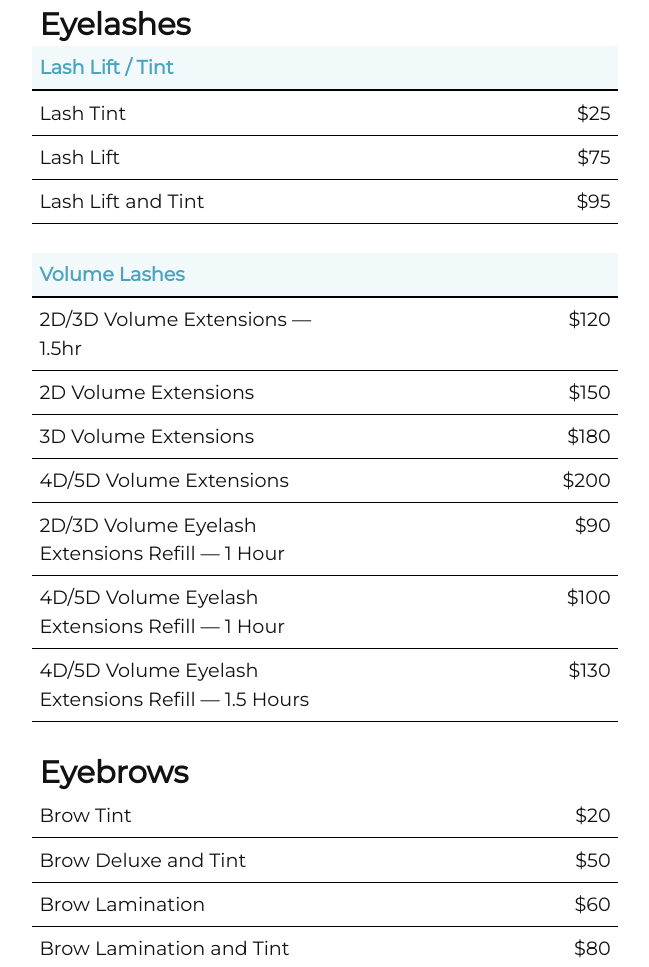
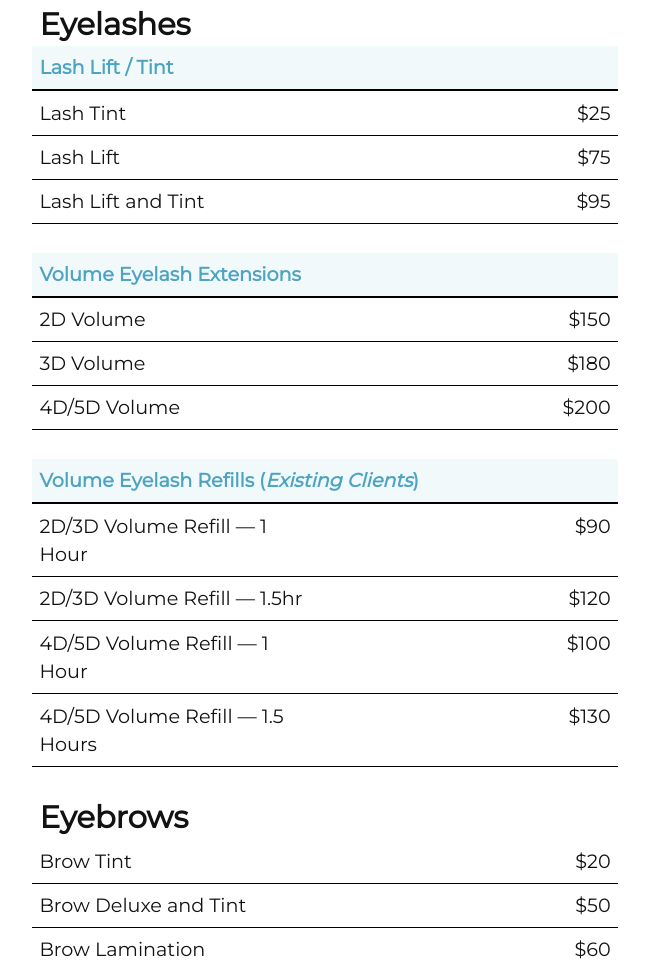
Before and after one commit to cmvolden/llbeauty, a plain HTML site: page services.html in a window 1280 px wide. Shown: the part 408-1375 px from the top of the page, without its empty margins (315-964 px from the left). Drawn offline with Linux system fonts and the light colour scheme.

Commit message:
Adjust lash extensions format

```diff
--- a/services.html
+++ b/services.html
@@ -77,36 +77,43 @@
       <table align="center">
         <thead>
           <tr>
-            <th class="subhead bold" colspan="2" scope="col">Volume Lashes</th>
+            <th class="subhead bold" colspan="2" scope="col">Volume Eyelash Extensions</th>
           </tr>
         </thead>
         <tbody>
           <tr>
-            <td scope="row">2D/3D Volume Extensions — 1.5hr</td>
+            <td scope="row">2D Volume</td>
+            <td class="price-right">$150</td>
+          </tr>
+          <tr>
+            <td scope="row">3D Volume</td>
+            <td class="price-right">$180</td>
+          </tr>
+          <tr>
+            <td scope="row">4D/5D Volume</td>
+            <td class="price-right">$200</td>
+          </tr>
+        <table align="center">
+          <thead>
+            <tr>
+              <th class="subhead bold" colspan="2" scope="col">Volume Eyelash Refills (<i>Existing Clients</i>)</th>
+            </tr>
+          </thead>
+          <tbody>
+          <tr>
+            <td scope="row">2D/3D Volume Refill — 1 Hour</td>
+            <td class="price-right">$90</td>
+          </tr>
+          <tr>
+            <td scope="row">2D/3D Volume Refill — 1.5hr</td>
             <td class="price-right">$120</td>
           </tr>
           <tr>
-            <td scope="row">2D Volume Extensions</td>
-            <td class="price-right">$150</td>
-          </tr>
-          <tr>
-            <td scope="row">3D Volume Extensions</td>
-            <td class="price-right">$180</td>
-          </tr>
-          <tr>
-            <td scope="row">4D/5D Volume Extensions</td>
-            <td class="price-right">$200</td>
-          </tr>
-          <tr>
-            <td scope="row">2D/3D Volume Eyelash Extensions Refill — 1 Hour</td>
-            <td class="price-right">$90</td>
-          </tr>
-          <tr>
-            <td scope="row">4D/5D Volume Eyelash Extensions Refill — 1 Hour</td>
+            <td scope="row">4D/5D Volume Refill — 1 Hour</td>
             <td class="price-right">$100</td>
           </tr>
           <tr>
-            <td scope="row">4D/5D Volume Eyelash Extensions Refill — 1.5 Hours</td>
+            <td scope="row">4D/5D Volume Refill — 1.5 Hours</td>
             <td class="price-right">$130</td>
           </tr>
         </tbody>
```
